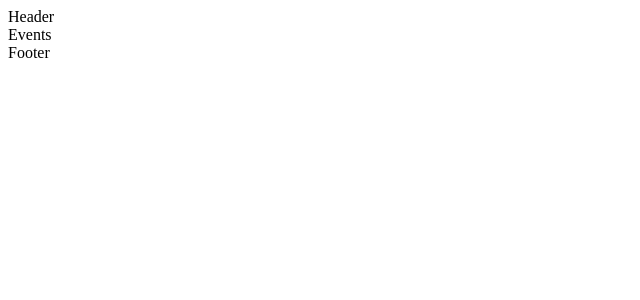
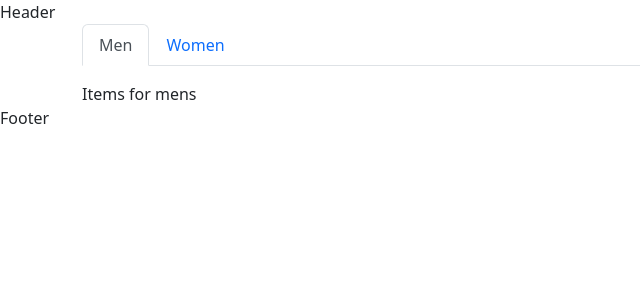
Before and after one commit to shinjith-dev/flames-2k22-lbscek, a React (Create React App) app: page /events in a window 1280 px wide. Shown: the top 300 px of the page, without its empty margins (0-640 px from the left). Built offline with nearby package versions, Linux system fonts and the light colour scheme.

Commit message:
tabs added

```diff
--- a/package.json
+++ b/package.json
@@ -5,8 +5,10 @@
   "dependencies": {
     "@google-cloud/local-auth": "^2.1.0",
     "axios": "^1.2.1",
+    "bootstrap": "^5.2.3",
     "googleapis": "^105.0.0",
     "react": "^18.1.0",
+    "react-bootstrap": "^2.7.0",
     "react-dom": "^18.1.0",
     "react-router-dom": "^6.4.5"
   },
@@ -17,7 +19,7 @@
     "eject": "react-scripts eject"
   },
   "devDependencies": {
-    "react-scripts": "latest"
+    "react-scripts": "^5.0.1"
   },
   "browserslist": {
     "production": [
--- a/src/Layout.js
+++ b/src/Layout.js
@@ -1,5 +1,6 @@
 import React from "react";
 import { Outlet } from "react-router-dom";
+import 'bootstrap/dist/css/bootstrap.min.css';
 import Header from "./componenets/Header";
 import Footer from './componenets/Footer'
 
--- a/src/pages/Events.js
+++ b/src/pages/Events.js
@@ -1,8 +1,27 @@
 import React from 'react'
+import {Container,Tabs,Tab} from 'react-bootstrap/'
+
+
+
 
 const Events = () => {
   return (
-    <div>Events</div>
+    <div>
+      <Container>
+      <Tabs
+      defaultActiveKey="men"
+      id="uncontrolled-tab-example"
+      className="mb-3"
+    >
+      <Tab eventKey="men" title="Men">
+        Items for mens
+      </Tab>
+      <Tab eventKey="women" title="Women">
+        Items for women
+      </Tab>
+    </Tabs>
+      </Container>
+    </div>
   )
 }
 
```
Also changed, not shown: src/pages/Home.js (+6 -1 lines), 1 other file (tests, documents, lock files or other folders).
